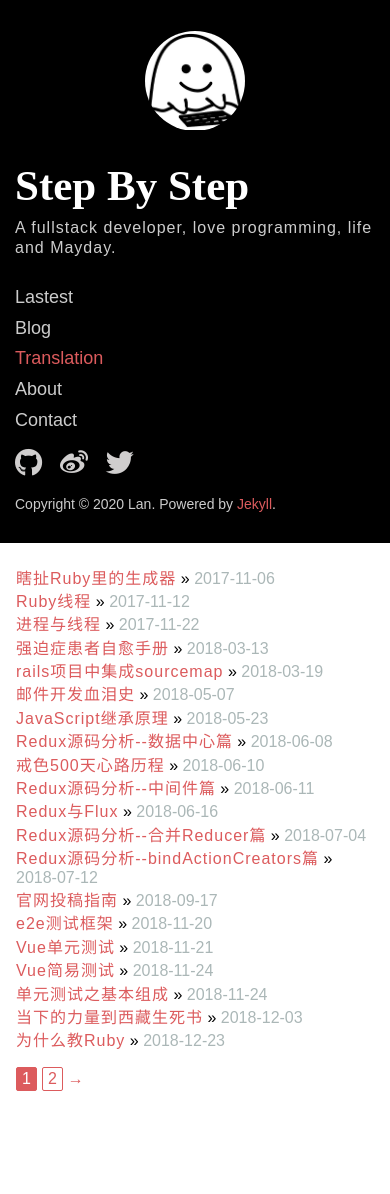
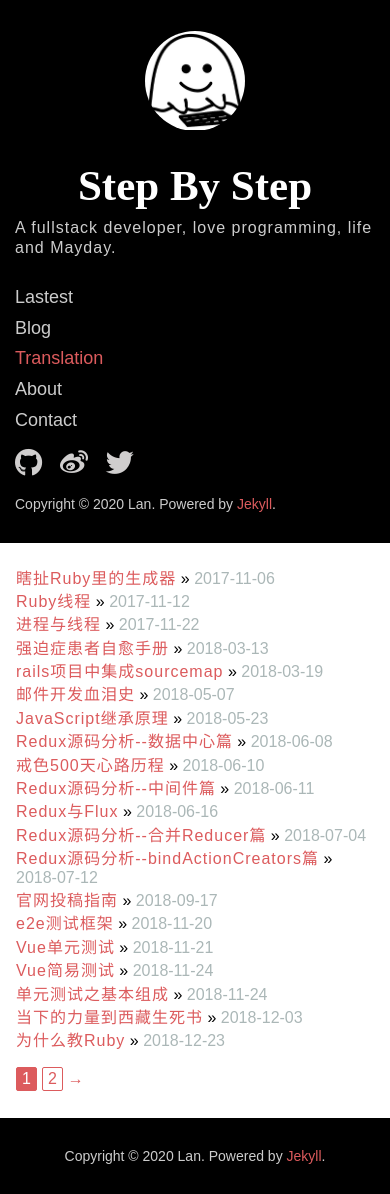
Before and after one commit to lanzhiheng/stone, a Jekyll site: the page built from translation.html, in a window 390 px wide. Built offline with Jekyll 4.4.1, drawn with Linux system fonts in a browser that asks for light colours; nearby versions of some CDN libraries; the list of posts is cut into pages by our own code; before the commit the page ends 1118 px from its top, so only the background shows below that.

Commit message:
feat: Add footer and adjust some stylesheet.

```diff
--- a/_layouts/default.html
+++ b/_layouts/default.html
@@ -20,5 +20,8 @@
         </div>
       </main>
     </div>
+    <footer class="footer">
+      <div class="copy">Copyright © {{ site.time | date: "%Y" }} Lan. Powered by <a href="https://jekyllrb.com/">Jekyll</a>.</div>
+    </footer>
   </body>
 </html>
--- a/_sass/main.scss
+++ b/_sass/main.scss
@@ -23,6 +23,16 @@ img {
 a {
   text-decoration: none;
   color: #ccc;
+}
+
+.copy {
+  color: #ccc;
+  font-size: 14px;
+
+  a {
+    font-weight: normal;
+    color: $primary-color;
+  }
 }
 
 .header-wrapper {
@@ -125,17 +135,6 @@ a {
     clear: both;
   }
 
-  .copy {
-    color: #ccc;
-    font-weight: 100;
-    font-size: 14px;
-
-    a {
-      font-weight: normal;
-      color: $primary-color;
-    }
-  }
-
   .social {
     padding: 0;
     list-style: none;
@@ -193,6 +192,10 @@ a {
       width: 100%;
       position: relative;
       padding: 1px 15px 30px;
+
+      .author-title {
+        text-align: center;
+      }
     }
 
     .header-content {
@@ -212,7 +215,18 @@ a {
 }
 
 .footer {
-  // display: none;
+  display: none;
+  padding: 30px 0;
+  text-align: center;
+  background: #000;
+
+  .copy {
+    margin: 0 auto;
+  }
+
+  @media(max-width: 768px) {
+    display: block;
+  }
 }
 
 
--- a/translation.html
+++ b/translation.html
@@ -4,7 +4,7 @@ pagination:
   enabled: true
 ---
 
-<div class="blog">
+<div class="translation">
   {% if site.posts.size > 0 %}
     <ul class="post-list">
       {% for post in paginator.posts  %}
```
